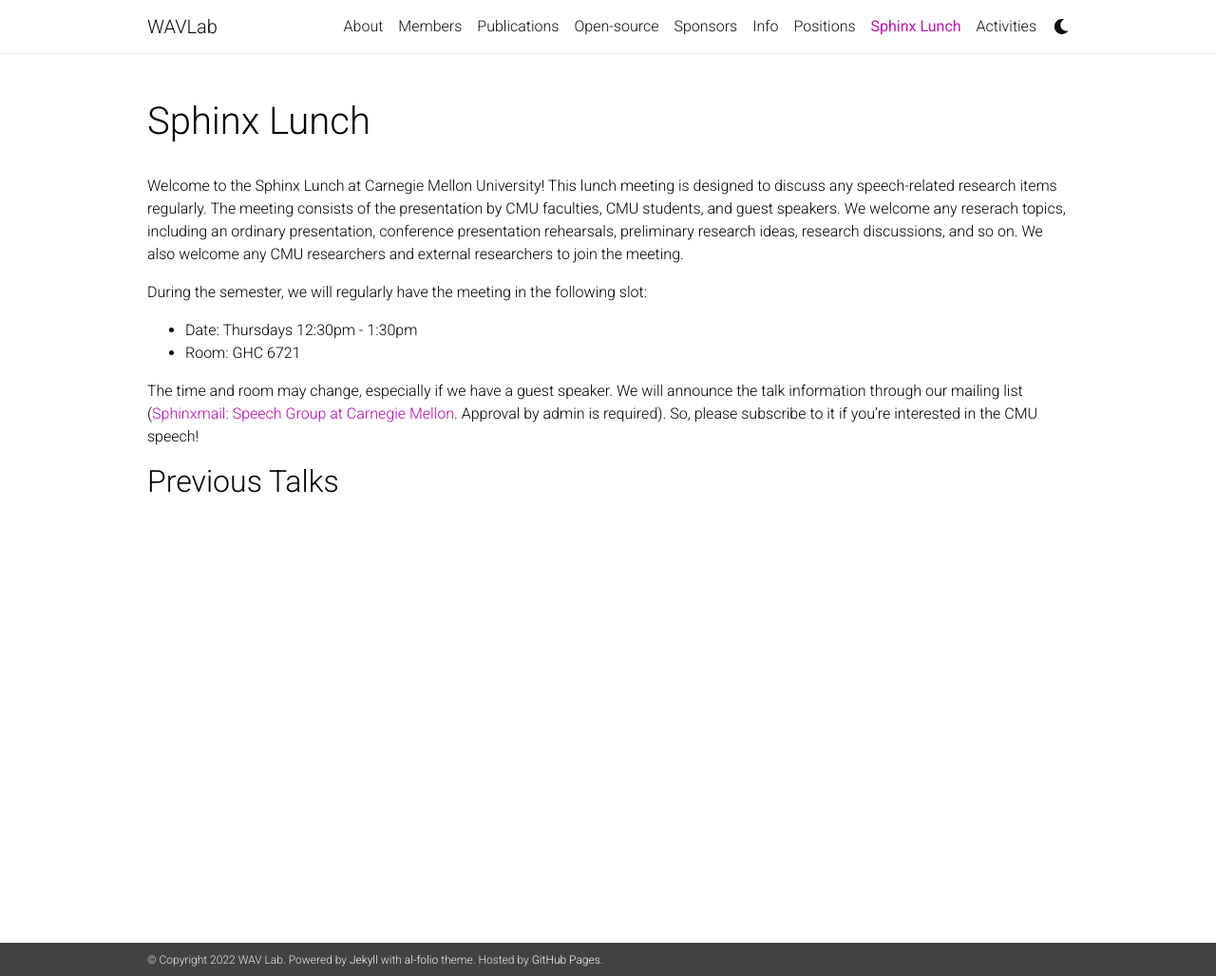
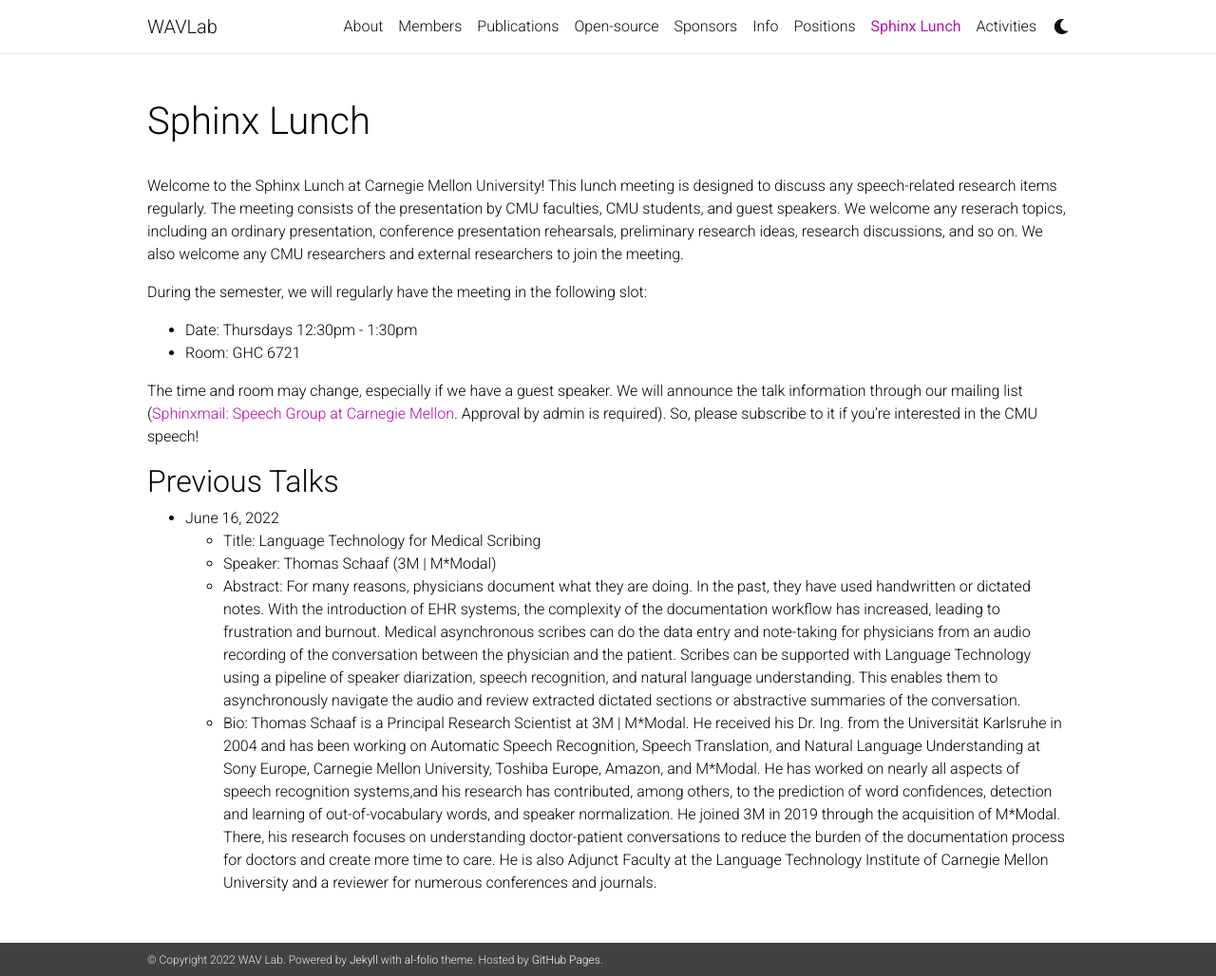
Before and after one commit to shinjiwlab/shinjiwlab.github.io, a Jekyll site: the page built from _pages/sphinx-lunch.md, in a window 1280 px wide and 1028 px high. Shown: the whole window at 95% size. Built offline with Jekyll 4.4.1, drawn with Linux system fonts in a browser that asks for light colours; nearby versions of some CDN libraries; a style sheet for code colours, icons or effects is not loaded.

Commit message:
add previous talk to sphinx lunch

```diff
--- a/_pages/sphinx-lunch.md
+++ b/_pages/sphinx-lunch.md
@@ -22,3 +22,9 @@ We will announce the talk information through our mailing list ([Sphinxmail: Spe
 So, please subscribe to it if you're interested in the CMU speech!
 
 ## Previous Talks
+
+- June 16, 2022
+  - Title: Language Technology for Medical Scribing
+  - Speaker: Thomas Schaaf (3M \| M\*Modal)
+  - Abstract: For many reasons, physicians document what they are doing. In the past, they have used handwritten or dictated notes. With the introduction of EHR systems, the complexity of the documentation workflow has increased, leading to frustration and burnout. Medical asynchronous scribes can do the data entry and note-taking for physicians from an audio recording of the conversation between the physician and the patient. Scribes can be supported with Language Technology using a pipeline of speaker diarization, speech recognition, and natural language understanding. This enables them to asynchronously navigate the audio and review extracted dictated sections or abstractive summaries of the conversation.
+  - Bio: Thomas Schaaf is a Principal Research Scientist at 3M \| M\*Modal. He received his Dr. Ing. from the Universität Karlsruhe in 2004 and has been working on Automatic Speech Recognition, Speech Translation, and Natural Language Understanding at Sony Europe, Carnegie Mellon University, Toshiba Europe, Amazon, and M\*Modal. He has worked on nearly all aspects of speech recognition systems,and his research has contributed, among others, to the prediction of word confidences, detection and learning of out-of-vocabulary words, and speaker normalization. He joined 3M in 2019 through the acquisition of M*Modal. There, his research focuses on understanding doctor-patient conversations to reduce the burden of the documentation process for doctors and create more time to care. He is also Adjunct Faculty at the Language Technology Institute of Carnegie Mellon University and a reviewer for numerous conferences and journals.
```
